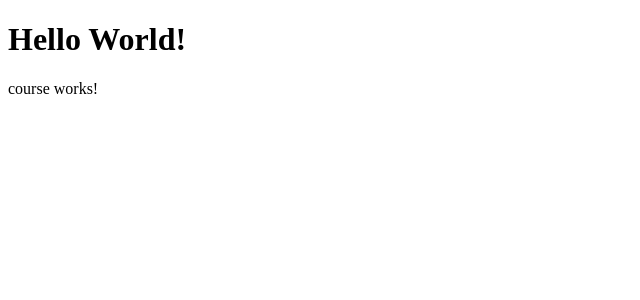
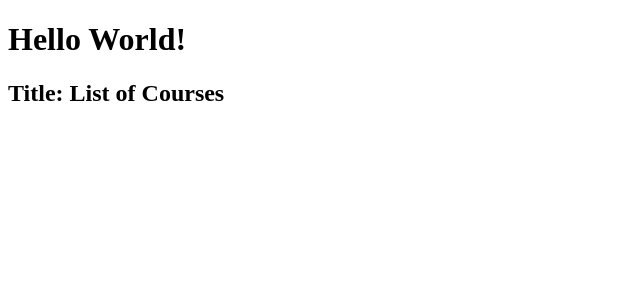
Before and after one commit to fbozas/angular-app, an Angular app: page / in a window 1280 px wide. Shown: the top 300 px of the page, without its empty margins (0-640 px from the left). Built offline with nearby package versions, Linux system fonts and the light colour scheme.

Commit message:
Templates with fields (string interpolation)

```diff
--- a/src/app/app.component.html
+++ b/src/app/app.component.html
@@ -1,2 +1,2 @@
 <h1>Hello World!</h1>
-<app-course></app-course>
+<courses></courses>
--- a/src/courses.component.ts
+++ b/src/courses.component.ts
@@ -2,8 +2,8 @@ import { Component } from "@angular/core";
 
 @Component({
     selector: 'courses',
-    template: '<h2>Courses</h2>'
+    template: '<h2>{{"Title: " + title}}</h2>'
 })
 export class CoursesComponent{
-
+    title = "List of Courses";
 }
```
